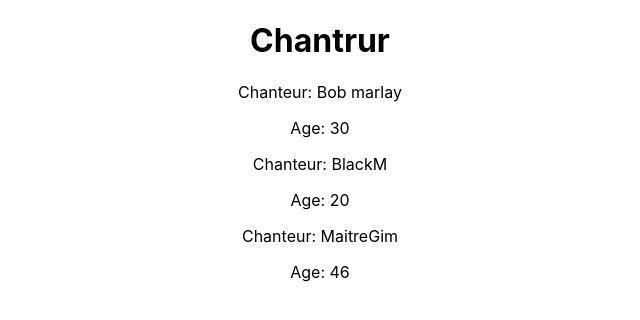
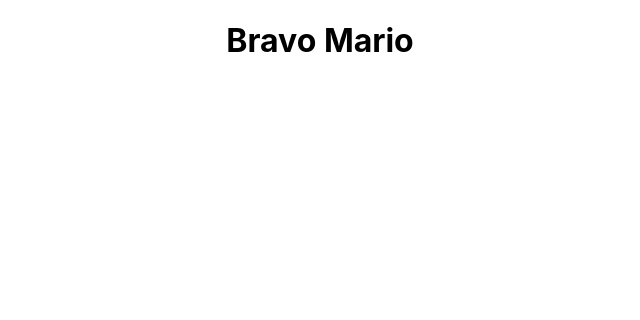
Before and after one commit to Oceane97440/tuto_react-2, a React (Create React App) app: page / in a window 1280 px wide. Shown: the top 320 px of the page, without its empty margins (320-960 px from the left). Built offline with nearby package versions, Linux system fonts and the light colour scheme.

Commit message:
Conditions

```diff
--- a/src/App.js
+++ b/src/App.js
@@ -1,13 +1,15 @@
 import React from 'react';
 import Parent from './components/Parent';
 import Display from './components/Display';
+import Condition from './components/Condition';
 import './App.css';
 
 function App() {
   return (
     <div className="App">
       {/* <Parent/> */}
-      <Display/>
+      {/* <Display/> */}
+      <Condition/>
     </div>
   );
 }
--- /dev/null
+++ b/src/components/Condition.js
@@ -0,0 +1,34 @@
+import React, { Component } from 'react';
+
+class Condition extends Component {
+
+    state = {
+        name: 'Mario',
+        winner: true//false
+    }
+    render() {
+
+        /*condition if else jsx
+        let result;
+
+        if (this.state.winner) {
+            result = <h1>Bravo {this.state.name}</h1>
+        } else {
+            result = <h1>Raté </h1>
+        }
+        return result;*/
+
+
+        return(
+           // this.state.winner ? <h1>Bravo {this.state.name}</h1> : <h1>Raté </h1>
+          // this.state.winner ? <h1>Bravo {this.state.name}</h1> : null
+            //selement si
+            this.state.winner && <h1>Bravo {this.state.name}</h1>
+
+        )
+
+
+    }
+}
+
+export default Condition;
```
Also changed, not shown: 1 other file (tests, documents, lock files or other folders).
